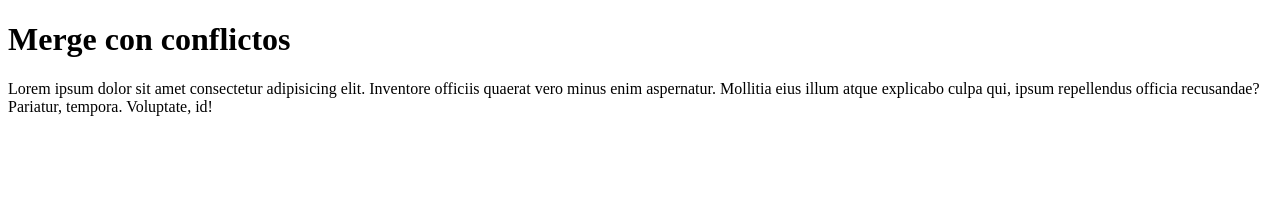
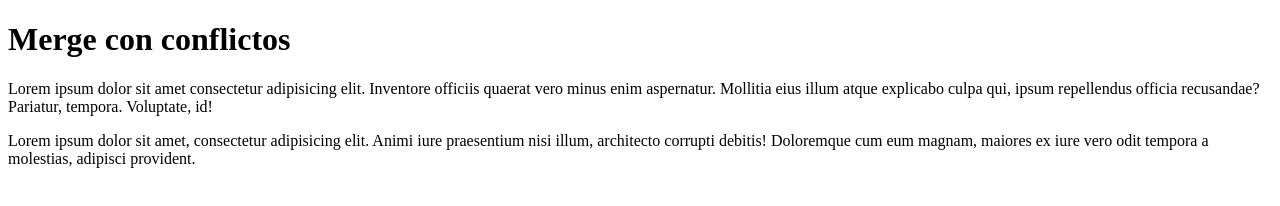
Before and after one commit to HugoGarciaC/1-Octubre-Actividad-Git-Github, a plain HTML site: page index.html in a window 1280 px wide. Drawn offline with Linux system fonts and the light colour scheme.

Commit message:
Agregue un nuevo parrafo al index.html

```diff
--- a/index.html
+++ b/index.html
@@ -10,6 +10,8 @@
     <h1>Merge con conflictos</h1>
     <div>
         <p>Lorem ipsum dolor sit amet consectetur adipisicing elit. Inventore officiis quaerat vero minus enim aspernatur. Mollitia eius illum atque explicabo culpa qui, ipsum repellendus officia recusandae? Pariatur, tempora. Voluptate, id!</p>
+
+        <p>Lorem ipsum dolor sit amet, consectetur adipisicing elit. Animi iure praesentium nisi illum, architecto corrupti debitis! Doloremque cum eum magnam, maiores ex iure vero odit tempora a molestias, adipisci provident.</p>
     </div>
 </body>
 </html>
```
